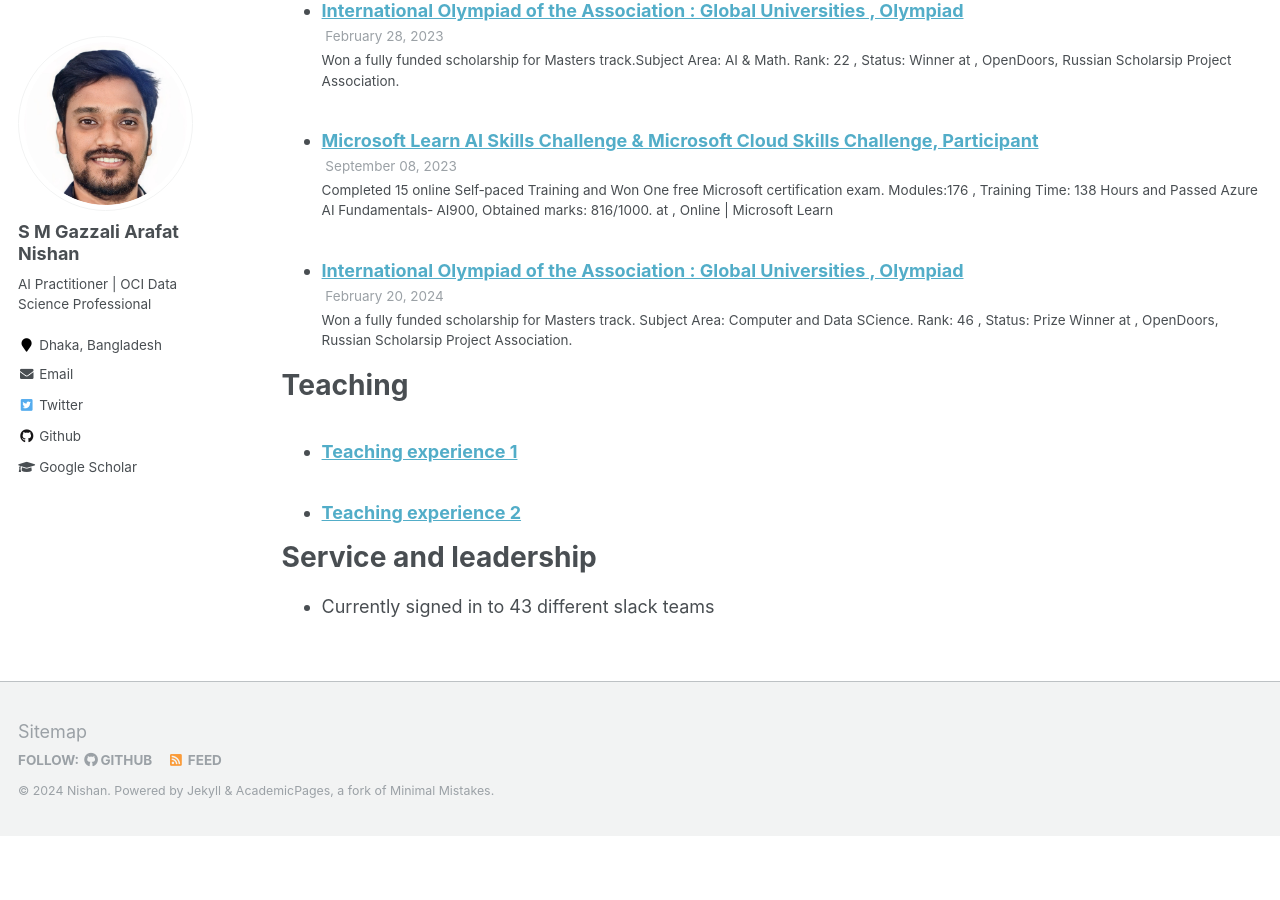
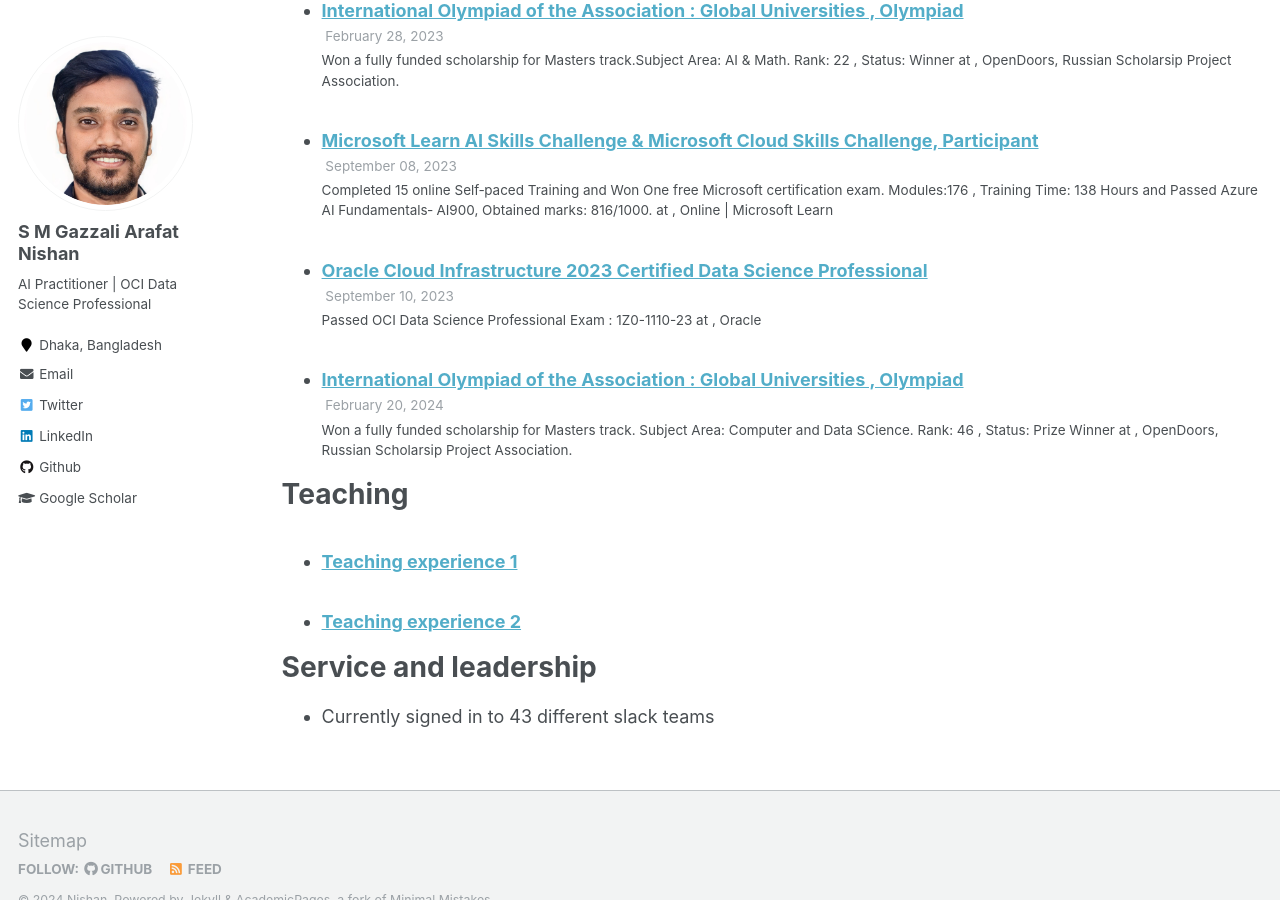
Before and after one commit to neuralnishan/neuralnishan.github.io, a Jekyll site: the page built from _pages/cv.md, in a window 1280 px wide and 900 px high, scrolled down 2007 px. Built offline with Jekyll 4.4.1, drawn with Linux system fonts in a browser that asks for light colours; before the commit the page ends 2843 px from its top, so only the background shows below that.

Commit message:
Update Achievements

```diff
--- /dev/null
+++ b/_achievements/2023-09-10-achievement-8.md
@@ -0,0 +1,10 @@
+---
+title: "Oracle Cloud Infrastructure 2023 Certified Data Science Professional"
+collection: achievements
+type: "Passed OCI Data Science Professional Exam : 1Z0-1110-23"
+#permalink: /achievements/2023-09-10-achievement-8
+redirect_to: "https:/catalog-educationoraclecomplscertviewsharebadgeid=8A82C2D31FB593334F809EAEB0C0A50E565147CEEAAA910C38C674548536767A"
+venue: ""
+date: 2023-09-10
+location: "Oracle"
+---
--- a/_config.yml
+++ b/_config.yml
@@ -102,7 +102,7 @@
   instagram        :
   impactstory      : #"https://profiles.impactstory.org/u/xxxx-xxxx-xxxx-xxxx"
   lastfm           :
-  linkedin         :
+  linkedin         : "smnishan"
   orcid            : #"http://orcid.org/yourorcidurl"
   pinterest        :
   soundcloud       :
```
Also changed, not shown: 1 other file.
